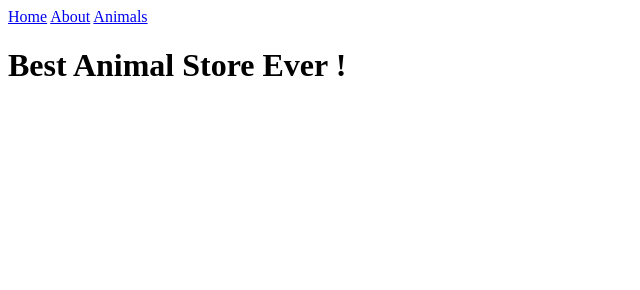
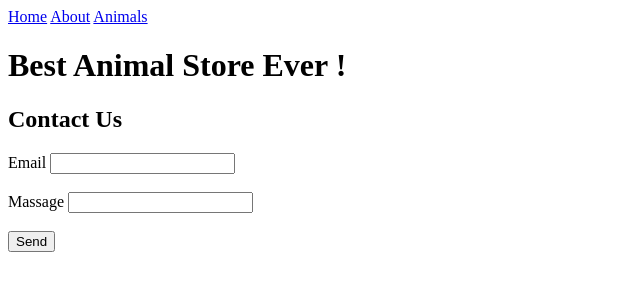
Before and after one commit to Ram-Sason/Animals-Store, a plain HTML site: page about.html in a window 1280 px wide. Shown: the whole page, without its empty margins (0-640 px from the left). Drawn offline with Linux system fonts and the light colour scheme.

Commit message:
updating HTML

```diff
--- a/about.html
+++ b/about.html
@@ -15,5 +15,21 @@
 
     <h1>Best Animal Store Ever !</h1>
 
+    <h2>Contact Us</h2>
+
+    <form>
+
+        <label>Email</label>
+        <input type="email">
+        <br><br>
+
+        <label>Massage</label>
+        <input type="text">
+        <br><br>
+
+        <button>Send</button>
+    </form>
+
+
 </body>
 </html>
```
Also changed, not shown: animals.html (+9 -0 lines), index.html (+2 -0 lines).
